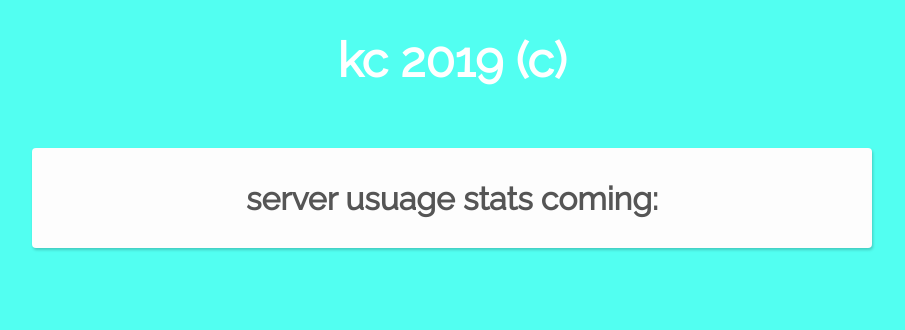
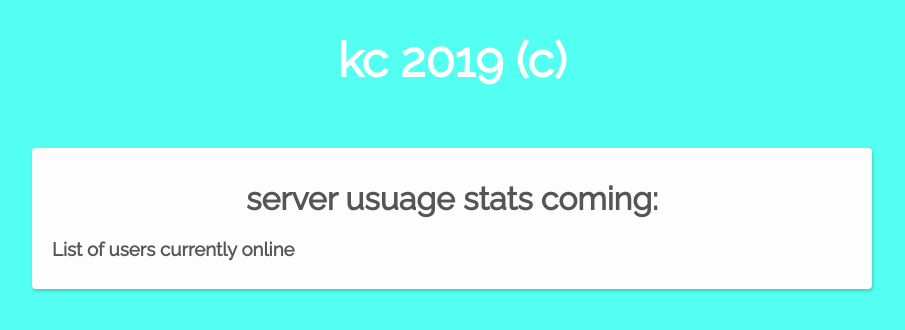
Before and after one commit to baboettcher/kcserver, a website: page public/index.html in a window 1280 px wide. Shown: the whole page, without its empty margins (188-1093 px from the left). Drawn offline with nearby package versions, Linux system fonts and the light colour scheme.

Commit message:
modified index.html

```diff
--- a/public/index.html
+++ b/public/index.html
@@ -16,6 +16,7 @@
     <h1 class="title">kc 2019 (c)</h1>
     <div id="homepage">
       <h1>server usuage stats coming:</h1>
+      <h3>List of users currently online</h3>
     </div>
 
     <script src="https://unpkg.com/babel-standalone@6/babel.min.js"></script>
```
